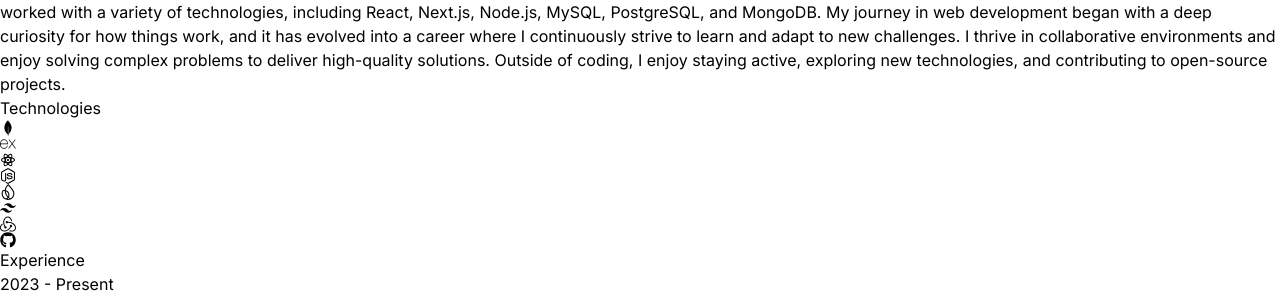
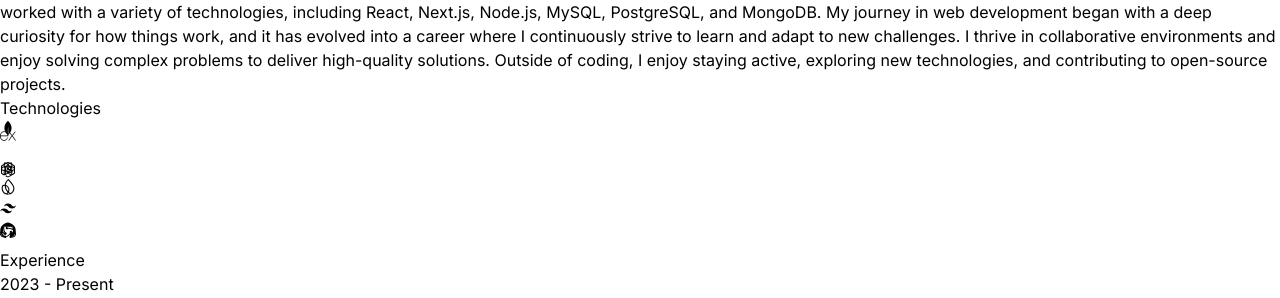
Before and after one commit to vjamespd/React-Portfolio, a React (Vite) app: page / in a window 1280 px wide. Shown: the part 1782-2080 px from the top of the page. Built offline with nearby package versions, Linux system fonts and the light colour scheme.

Commit message:
Added animations

```diff
--- a/package.json
+++ b/package.json
@@ -10,6 +10,7 @@
     "preview": "vite preview"
   },
   "dependencies": {
+    "framer-motion": "^12.2.0",
     "react": "^18.3.1",
     "react-dom": "^18.3.1",
     "react-icons": "^5.4.0"
--- a/src/App.jsx
+++ b/src/App.jsx
@@ -13,7 +13,7 @@
     <div className="overflow-x-hidden text-neutral-300 antialiased selection:bg-cyan-300 selection:text-cyan-900">
       <div className="fixed top-0 left-0 h-full w-full"></div>
       <div className="fixed top-0 left-0 h-full w-full bg-neutral-950 bg-[radial-gradient(ellipse_80%_80%_at_50%_-20%,rgba(120,119,198,0.3),rgba(255,255,255,0))]"></div>
-      <div className="relative container mx-auto px-8">
+      <div className="relative container mx-auto px-5">
         <NavBar />
         <Hero />
         <About />
--- a/src/components/About.jsx
+++ b/src/components/About.jsx
@@ -1,23 +1,37 @@
 import aboutImg from "../assets/about.jpg"
 import { ABOUT_TEXT } from "../constants";
+import { motion } from "framer-motion";
 
 const About = () => {
   return (
     <div className="border-b border-neutral-900 pb-4">
-      <h1 className="my-20 text-center text-4xl">About
-        <span className="text-neutral-500"> Me</span>
-      </h1>
+      <motion.h1
+      whileInView={{opacity:1,y:0}}
+      initial={{opacity:0, y:-100}}
+      transition={{duration:0.5}}
+      className="my-20 text-center text-4xl">About
+        <motion.span
+        className="text-neutral-500"> Me</motion.span>
+      </motion.h1>
       <div className="flex flex-wrap">
-        <div className="w-full lg:w-1/2 lg:p-8">
+        <motion.div
+          whileInView={{opacity:1, x:0}}
+          initial={{opacity:0, x:-100}}
+          transition={{duration:0.5}}
+          className="w-full lg:w-1/2 lg:p-8">
             <div className="flex items-center justify-center">
                 <img className="rounded-2xl" src={aboutImg} alt="about" />
             </div>
-        </div>
-            <div className="w-full lg:w-1/2">
-                <div className="flex justify-center lg:justify-start">
-                    <p className="mx-10 my-2 max-w-xl py-6 font-light tracking-tighter">{ABOUT_TEXT}</p>
-                </div>
+        </motion.div>
+        <motion.div
+          whileInView={{ opacity: 1, x: 0 }}
+          initial={{ opacity: 0, x: 100 }}
+          transition={{ duration: 0.5 }}
+          className="w-full lg:w-1/2">
+            <div className="flex justify-center lg:justify-start">
+                <p className="mx-10 my-2 max-w-xl py-6 font-light tracking-tighter">{ABOUT_TEXT}</p>
             </div>
+        </motion.div>
       </div>
     </div>
   )
--- a/src/components/Contact.jsx
+++ b/src/components/Contact.jsx
@@ -1,13 +1,27 @@
 import { CONTACT } from "../constants";
+import { motion } from "framer-motion";
 
 const Contact = () => {
   return (
     <div className="border-b border-nuetral-900 pb-20">
-      <h2 className="my-10 text-center text-4xl">Get in touch</h2>
+      <motion.h2
+      whileInView={{ opacity: 1, y: 0 }}
+      initial={{ opacity: 0, y: -100 }}
+      transition={{ duration: 0.5 }}
+      className="my-10 text-center text-4xl">Get in touch</motion.h2>
       <div className="text-center tracking-tighter">
-        <p className="my-4">{CONTACT.address}</p>
-        <p className="my-4">{CONTACT.phoneNo}</p>
-        <a href="#" className="border-b">{CONTACT.email}</a>
+        <motion.p
+        whileInView={{ opacity: 1, x: 0 }}
+        initial={{ opacity: 0, x: -100 }}
+        transition={{ duration: 0.5 }}
+        className="my-4">{CONTACT.address}</motion.p>
+        <motion.p
+        whileInView={{ opacity: 1, x: 0 }}
+        initial={{ opacity: 0, x: 100 }}
+        transition={{ duration: 0.5 }}
+        className="my-4">{CONTACT.phoneNo}</motion.p>
+        <a
+        href="#" className="border-b">{CONTACT.email}</a>
       </div>
     </div>
   )
--- a/src/components/NavBar.jsx
+++ b/src/components/NavBar.jsx
@@ -6,9 +6,9 @@
 
 const NavBar = () => {
   return (
-    <nav className="mb-20 flex items-center justify-between py-6">
+    <nav className="mb-20 flex items-center justify-between py-6 px-8">
         <div className=" flex flex-shrink-0 items-center">
-            <img className="mx-5 w-20"src={logo} alt="logo" />
+            <img className="w-20"src={logo} alt="logo" />
         </div>
         <div className="m-8 flex item-center justify-center gap-4 text-2xl">
             <FaLinkedin/>
--- a/src/components/Projects.jsx
+++ b/src/components/Projects.jsx
@@ -1,13 +1,22 @@
 import { PROJECTS } from "../constants";
+import { motion } from "framer-motion";
 
 const Projects = () => {
   return (
     <div className="border-b border-neutral-900 pb-4">
-      <h2 className="my-20 text-center text-4xl">Projects</h2>
-      <div className="">
+      <motion.h2
+      whileInView={{ opacity: 1, y: 0 }}
+      initial={{ opacity: 0, y: -100 }}
+      transition={{ duration: 0.5 }}
+      className="my-20 text-center text-4xl">Projects</motion.h2>
+      <div>
         {PROJECTS.map((project, index) => (
           <div key={index} className="mb-8 flex flex-wrap lg:justify-center">
-            <div className="w-full lg:w-1/4">
+            <motion.div
+            whileInView={{ opacity: 1, x: 0 }}
+            initial={{ opacity: 0, x: -100 }}
+            transition={{ duration: 0.5 }}
+            className="w-full lg:w-1/4">
               <img
                 src={project.image}
                 width={150}
@@ -15,10 +24,18 @@
                 alt={project.title}
                 className="mb-6 rounded"
               />
-            </div>
+            </motion.div>
             <div className="w-full max-w-xl lg:w-3/4">
-              <h6 className="mb-2 font-semibold">{project.title}</h6>
-              <p className="mb-4 text-neutral-400">{project.description}</p>
+              <motion.h6
+              whileInView={{ opacity: 1, x: 0 }}
+              initial={{ opacity: 0, x: 100 }}
+              transition={{ duration: 0.5 }}
+              className="mb-2 font-semibold">{project.title}</motion.h6>
+              <motion.p
+              whileInView={{ opacity: 1, x: 0 }}
+              initial={{ opacity: 0, x: 100 }}
+              transition={{ duration: 0.7 }}
+              className="mb-4 text-neutral-400">{project.description}</motion.p>
               {project.technologies.map((tech, index) => (
                 <span
                   key={index}
--- a/src/components/Technologies.jsx
+++ b/src/components/Technologies.jsx
@@ -6,37 +6,84 @@
 import { SiTailwindcss } from "react-icons/si";
 import { SiRedux } from "react-icons/si";
 import { FaGithub } from "react-icons/fa";
+import { motion } from "framer-motion";
+
+const iconVariants =(duration)=>({
+  initial: {y: -10},
+  animate: {y: [10,-10], transition: {duration: duration, ease: "linear", repeat: Infinity, repeatType:"reverse"}}
+})
 
 const Technologies = () => {
   return (
     <div className="border-b border-neutral-800 pb-24">
-      <h1 className="my-20 text-center text-4xl">Technologies</h1>
-      <div className="flex flex-wrap items-center justify-center gap-4">
-        <div className="rounded-2xl border-4 border-neutral-800 p-4 bg-[#001e2b]">
+      <motion.h1
+      whileInView={{opacity:1,y:0}}
+      initial={{opacity:0,y:-100}}
+      transition={{duration:1.5}}
+      className="my-20 text-center text-4xl">Technologies</motion.h1>
+      <motion.div
+      whileInView={{opacity:1,x:0}}
+      initial={{opacity:0,x:-100}}
+      transition={{duration:1.5}}
+      className="flex flex-wrap items-center justify-center gap-4">
+        <motion.div
+        variants={iconVariants(2.5)}
+        initial="initial"
+        animate="animate"
+        className="rounded-2xl border-4 border-neutral-800 p-4 bg-[#001e2b]">
             <SiMongodb className="text-7xl text-green-500"/>
-        </div>
-        <div className="rounded-2xl border-4 border-neutral-800 p-4">
+        </motion.div>
+        <motion.div
+        variants={iconVariants(2)}
+        initial="initial"
+        animate="animate"
+        className="rounded-2xl border-4 border-neutral-800 p-4">
             <SiExpress className="text-7xl"/>
-        </div>
-        <div className="rounded-2xl border-4 border-neutral-800 p-4">
+        </motion.div>
+        <motion.div
+        variants={iconVariants(3)}
+        initial="initial"
+        animate="animate"
+        className="rounded-2xl border-4 border-neutral-800 p-4">
             <RiReactjsLine className="text-7xl text-cyan-400"/>
-        </div>
-        <div className="rounded-2xl border-4 border-neutral-800 p-4 bg-[#333333]">
+        </motion.div>
+        <motion.div
+        variants={iconVariants(2.2)}
+        initial="initial"
+        animate="animate"
+        className="rounded-2xl border-4 border-neutral-800 p-4 bg-[#333333]">
             <FaNodeJs className="text-7xl text-[#66cc33]"/>
-        </div>
-        <div className="rounded-2xl border-4 border-neutral-800 p-4 bg-[#FFC400]">
-            <SiFirebase className="text-7xl text-[#DD2C00]"/>
-        </div>
-        <div className="rounded-2xl border-4 border-neutral-800 p-4">
+        </motion.div>
+        <motion.div
+        variants={iconVariants(5)}
+        initial="initial"
+        animate="animate"
+        className="rounded-2xl border-4 border-neutral-800 p-4 bg-[#FFC400]">
+            <SiFirebase
+            className="text-7xl text-[#DD2C00]"/>
+        </motion.div>
+        <motion.div
+        variants={iconVariants(2.5)}
+        initial="initial"
+        animate="animate"
+        className="rounded-2xl border-4 border-neutral-800 p-4">
             <SiTailwindcss className="text-7xl text-[#06B6D4]"/>
-        </div>
-        <div className="rounded-2xl border-4 border-neutral-800 p-4">
+        </motion.div>
+        <motion.div
+        variants={iconVariants(1)}
+        initial="initial"
+        animate="animate"
+        className="rounded-2xl border-4 border-neutral-800 p-4">
             <SiRedux className="text-7xl text-[#764abc]"/>
-        </div>
-        <div className="rounded-2xl border-4 border-neutral-800 p-4 bg-white-800">
+        </motion.div>
+        <motion.div
+        variants={iconVariants(6)}
+        initial="initial"
+        animate="animate"
+        className="rounded-2xl border-4 border-neutral-800 p-4 bg-white-800">
             <FaGithub className="text-7xl"/>
-        </div>
-      </div>
+        </motion.div>
+      </motion.div>
     </div>
   )
 };
```
Also changed, not shown: src/components/Experience.jsx (+47 -10 lines), src/components/Hero.jsx (+30 -9 lines), 1 other file (tests, documents, lock files or other folders).
